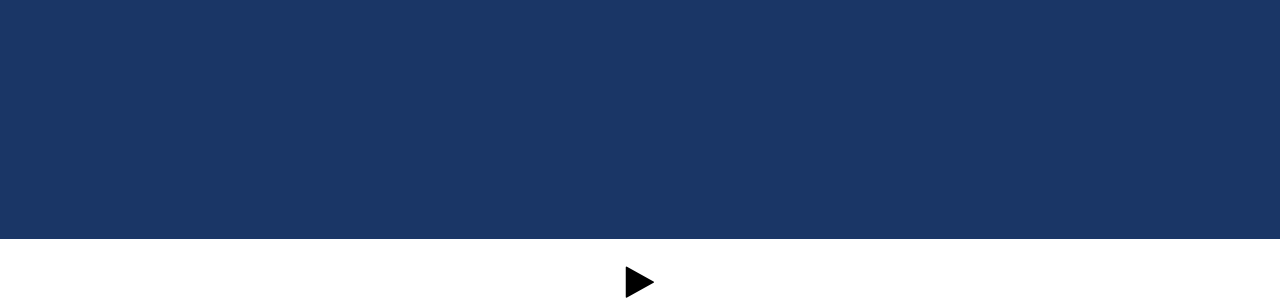
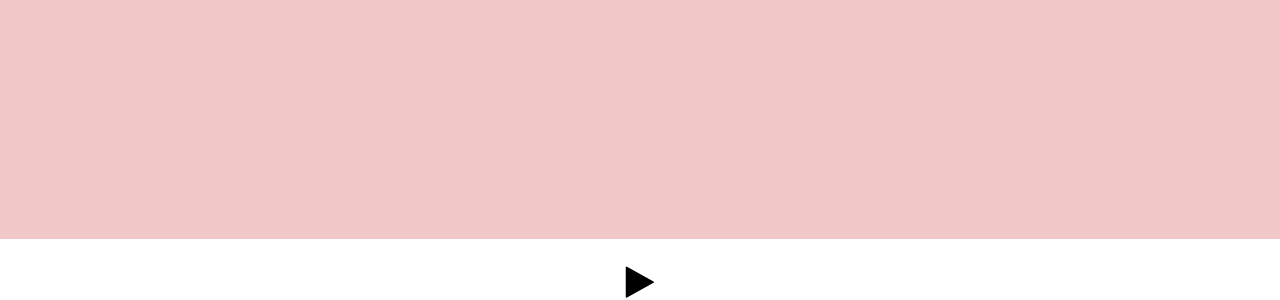
Before and after one commit to qrazhan/MusicVisualizers, a plain HTML site: page vis2.html in a window 1280 px wide. Shown: the part 625-925 px from the top of the page. Drawn offline with nearby package versions, Linux system fonts and the light colour scheme.

Commit message:
added code for background color changing in vis2

```diff
--- a/vis2.html
+++ b/vis2.html
@@ -12,10 +12,11 @@
 	  //visualize('https://api.soundcloud.com/tracks/160837062/stream'); // gold skies
 	  //visualize('https://api.soundcloud.com/tracks/180512168/stream');
 	  //visualize('https://api.soundcloud.com/tracks/185783624/stream');
-	  //visualize('https://api.soundcloud.com/tracks/208760745/stream'); //forever tonight
+	  visualize('https://api.soundcloud.com/tracks/208760745/stream'); //forever tonight
 	  //visualize('https://api.soundcloud.com/tracks/152548224/stream'); //moaners
 	  //visualize('https://api.soundcloud.com/tracks/166946757/stream');
-	  visualize('https://api.soundcloud.com/tracks/197628448/stream'); //chet porter
+	  //visualize('https://api.soundcloud.com/tracks/197628448/stream'); //chet porter
+	  //visualize('https://api.soundcloud.com/tracks/86360618/stream');
 
 	});
 
@@ -36,26 +37,6 @@
 
   	    return array;
 	}
-
-	/*function create2DArray(arr, sublen){
-		var newArr = [];
-		while(arr.length) newArr.push(arr.splice(0,sublen-1));
-		return newArr;
-	}
-
-	function transpose(a){
-  		return a[0].map(function (_, c) { return a.map(function (r) { return r[c]; }); });
-	}
-
-	function reverseRows(arr){
-		for(var i=0; i<arr.length; i++){
-			arr[i].reverse();
-		}
-	}
-
-	function compressTo1D(arr){
-		return arr.join().split(",");
-	}*/
 
 	var visualize = function(stream_url){
 		var audioCtx = new (window.AudioContext || window.webkitAudioContext)();
@@ -88,7 +69,13 @@
 		  var svgWidth = '1200';
 		  var barPadding = '1';
 
-		  var colors = ['#FBF4AC', '#C1F5B3', '#CEF5F4', '#1A3666'];
+		  //var bgColors = ['#001848','#301860', '#483078', '#604878', '#906090'];
+		  var bgColors = ['#F1C7C8', '#F1C7C8' ,'#F1C7C8', '#F1C7C8', '#F1C7C8'];
+
+		  //'#F1C7C8'
+		  //var colors = ['#F5F1F0', '#F1E1D2', '#DFCDC9', '#C8A6B4', '#16054A']
+		  //var colors = ['#FBF4AC', '#C1F5B3', '#CEF5F4', '#1A3666'];
+		  var colors = ['#FBF4AC', '#C1F5B3', '#CEF5F4', '#F1C7C8'];
 		  //var colors = [ '#7DAA92', '#80FFEC', '#C2FBEF', '#5F464B', '#8E4A49']
 		  var previousData = new Uint8Array(256);
 		  //var prevColorOuter = '#CEF5F4';
@@ -102,6 +89,8 @@
 
 		  var vert = true;
 		  var horz = true;
+		  var lastChange = 0;
+		  var maxVol = 0;
 		  // Continuously loop and update chart with frequency data.
 		  function renderChart() {
 		     requestAnimationFrame(renderChart);
@@ -124,13 +113,10 @@
 
 		     	volume += frequencyData[i]
 		     }
-
-		     /*if(count > 20){
-		     	changeColorsInner = true;
-		     }
-
-		     if(volume > prevVolume + 500){
-		     	changeColorsOuter = true;
+		     /*console.log(volume);
+		     if(volume > maxVol){
+		     	maxVol = volume;
+		     	console.log("max: "+maxVol);
 		     }*/
 		     previousData = frequencyData.slice();
 		     //prevVolume = volume;
@@ -139,43 +125,55 @@
 			  var ctx=c.getContext("2d");
 			  var colorOuter = prevColorOuter;
 			  var colorInner = prevColorInner;
+
 			  /*if(changeColorsOuter){
 			  	while(colorOuter == prevColorOuter){
 			  		colorOuter = colors[Math.floor(Math.random()*colors.length)];
 			  	}
 			  }*/
-			  /*if(changeColorsInner){
-			  	while(colorInner == prevColorInner || colorInner == colorOuter || colorInner == colorCircle){
-			  		colorInner = colors[Math.floor(Math.random()*colors.length)];
-			  	}
-			  }*/
 
-			  ctx.fillStyle = colorInner;
+
 
 			 if(count > 125){ //125
-			 	console.log(count);
-			 	if(count > 175){
-			 		shuffle(indices);
-			 	} else {
-			 		switch(Math.floor(Math.random()*3)){
-			 			case 0: vert = !vert; break;
-			 			case 1: horz = !horz; break;
-			 			case 2: vert = !vert; horz = !horz; break;
-			 		}
+			 	//console.log(count);
+			 	if(new Date().getTime() - lastChange > 50){ //50 ms at least between changes
+				 	if(count > 200){
+				 		shuffle(indices);
+				 	} else {
+					 	switch(Math.floor(Math.random()*1)){
+					 		case 2: vert = !vert; break;
+					 		case 1: horz = !horz; break;
+					 		case 0: vert = !vert; horz = !horz; break;
+					 	}
+				 	}
+				 	lastChange = new Date().getTime();
 			 	}
-
 			 }
 
-			  ctx.fillRect(0,0,800,800);
+			 var bgIdx = 0;
+			 var rawIdx = Math.floor(20*volume/50000);
+			 if(rawIdx > 18){
+			 	bgIdx = 4;
+			 } else if(rawIdx > 15){
+			 	bgIdx = 3;
+			 } else if(rawIdx > 10){
+			 	bgIdx = 2;
+			 } else if(rawIdx > 5){
+			 	bgIdx = 1;
+			 }
+			  var bg = bgColors[bgIdx];
+			  document.getElementById("container").style.backgroundColor = bg;
+			  ctx.fillStyle = bg;
+			  ctx.fillRect(0,0,c.width,c.height);
 
 			  for(var i=0; i<frequencyData.length; i++){
 			  	ctx.beginPath();
-			  	var x = (i%16)*50+25;
-			  	var y = Math.floor(i/16)*50+25;
-			  	x = horz ? x : c.width - x;
-			  	y = vert ? y : c.height - y;
-			  	//x = horz ? x : x+12.5*Math.pow(-1, i%2);
-			  	//y = vert ? y : y+12.5*Math.pow(-1, i%2);
+			  	var x = (i%16)*50+50;
+			  	var y = Math.floor(i/16)*50+50;
+			  	//x = horz ? x : c.width - x;
+			  	//y = vert ? y : c.height - y;
+			  	x = horz ? x : x+25*Math.pow(-1, Math.floor(i/16)%2);
+			  	y = vert ? y : y+25*Math.pow(-1, i%2);
 			  	ctx.arc(x,y,Math.pow(frequencyData[indices[i]]/100, 3.4),0, Math.PI * 2, false); //3.4
 			  	ctx.closePath();
 			  	if(changeCircleColor[indices[i]]){
@@ -188,10 +186,6 @@
 			  	ctx.fillStyle = circleColors[indices[i]];
 			  	ctx.fill();
 			  }
-
-			  document.getElementById("container").style.backgroundColor = colorOuter;
-			  prevColorOuter = colorOuter;
-			  prevColorInner = colorInner;
 		  }
 
 		  // Run the loop
@@ -213,7 +207,7 @@
 <body>
 	<div id="container">
 		<audio id="audioElement"></audio>
-		<canvas id="canvasElement1" width="800" height="800"></canvas>
+		<canvas id="canvasElement1" width="900" height="900"></canvas>
 		<div id="play" class="player_button" onclick="play();"><i class="fa fa-play"></i></div>
 		<div id="pause" class="player_button" onclick="pause();"><i class="fa fa-pause"></i></div>
 	</div>
```
